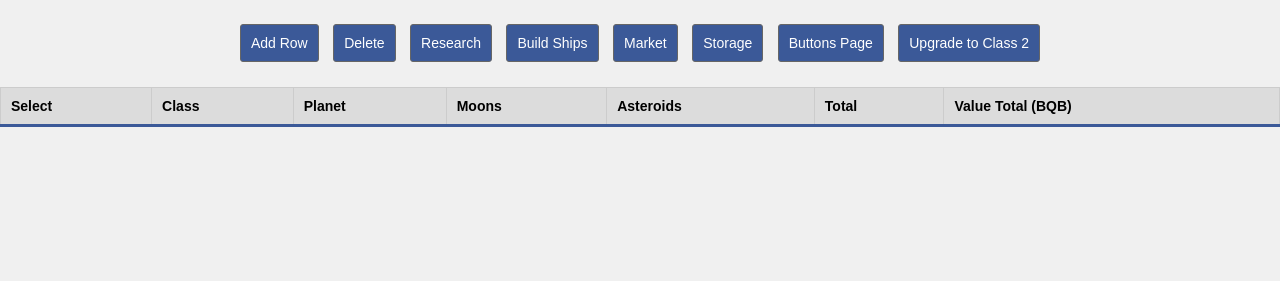
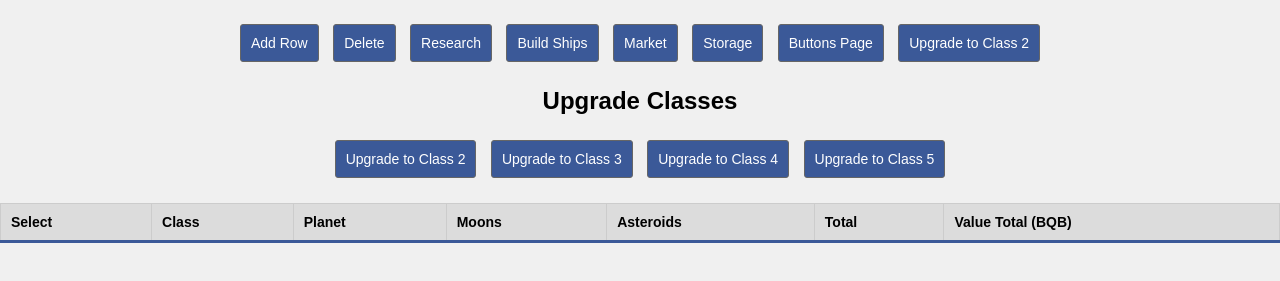
Before and after one commit to frenchtoastxyz/clicker, a plain HTML site: page index.html in a window 1280 px wide. Shown: the part 61-342 px from the top of the page. Drawn offline with nearby package versions, Linux system fonts and the light colour scheme.

Commit message:
Update index.html
add row class upgrade buttons - need to check functionality

```diff
--- a/index.html
+++ b/index.html
@@ -17,6 +17,11 @@
     <button id="storageButton" onclick="window.location.href='storage.html'">Storage</button>
     <button id="buttonsPageButton" onclick="window.location.href='buttons.html'">Buttons Page</button>
     <button id="class2Button">Upgrade to Class 2</button>
+<h2>Upgrade Classes</h1>
+    <button id="class2Button">Upgrade to Class 2</button>
+    <button id="class3Button">Upgrade to Class 3</button>
+    <button id="class4Button">Upgrade to Class 4</button>
+    <button id="class5Button">Upgrade to Class 5</button>
 
     <div id="planetTableContainer">
         <table id="planetTable">
```
